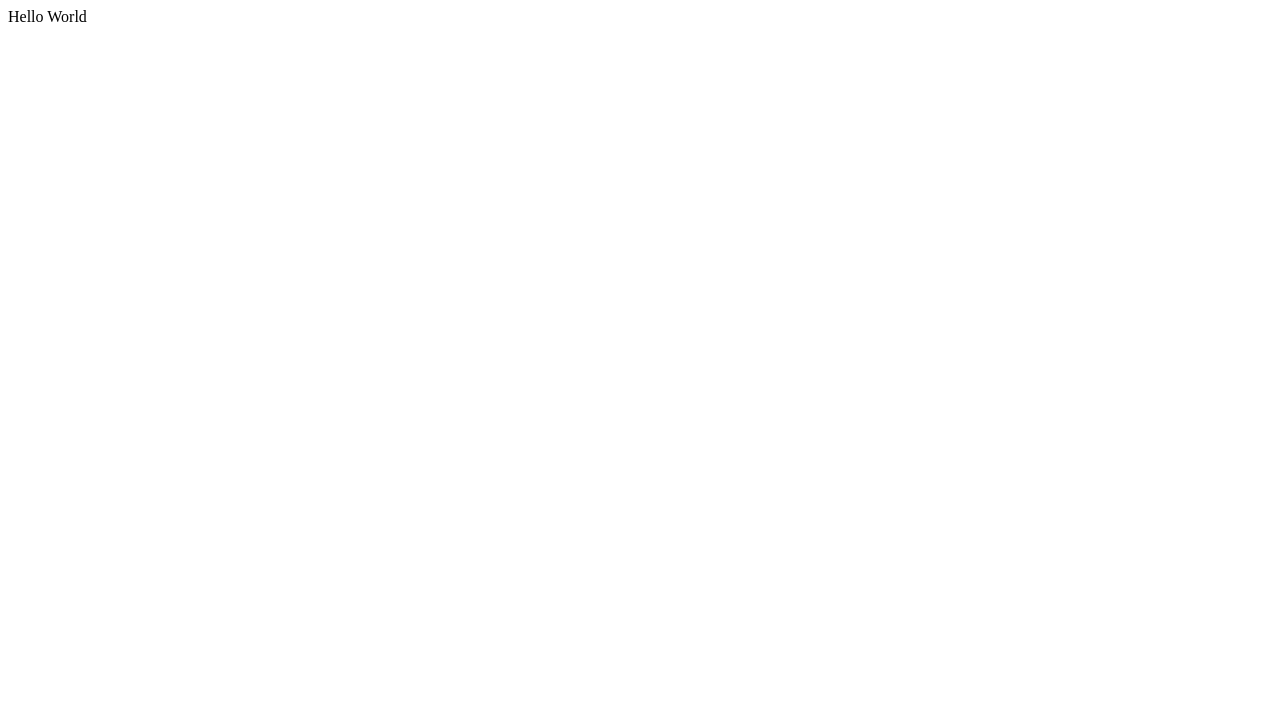
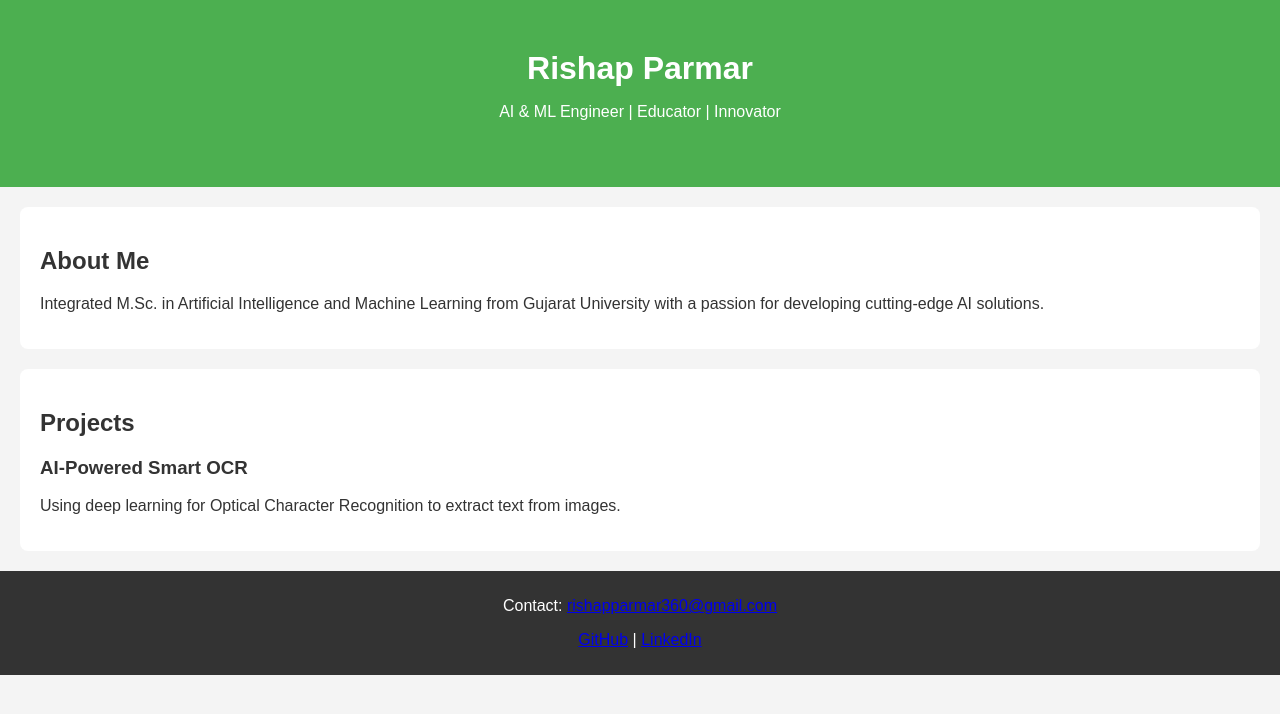
Before and after one commit to RishapParmar/rishapparmar.github.io, a plain HTML site: page index.html in a window 1280 px wide. Drawn offline with Linux system fonts and the light colour scheme.

Commit message:
Initial portfolio setup

```diff
--- /dev/null
+++ b/css/styles.css
@@ -0,0 +1,32 @@
+body {
+    font-family: Arial, sans-serif;
+    margin: 0;
+    padding: 0;
+    background-color: #f4f4f4;
+    color: #333;
+}
+
+header {
+    text-align: center;
+    padding: 50px;
+    background-color: #4CAF50;
+    color: white;
+}
+
+h1 {
+    margin: 0;
+}
+
+section {
+    padding: 20px;
+    margin: 20px;
+    background-color: white;
+    border-radius: 8px;
+}
+
+footer {
+    text-align: center;
+    padding: 10px;
+    background-color: #333;
+    color: white;
+}
--- a/index.html
+++ b/index.html
@@ -3,9 +3,34 @@
 <head>
     <meta charset="UTF-8">
     <meta name="viewport" content="width=device-width, initial-scale=1.0">
-    <title>Rishap Parmar</title>
+    <title>Rishap Parmar - AI & ML Engineer</title>
+    <link rel="stylesheet" href="css/styles.css">
 </head>
 <body>
-    Hello World
+    <header>
+        <h1>Rishap Parmar</h1>
+        <p>AI & ML Engineer | Educator | Innovator</p>
+    </header>
+
+    <section id="about">
+        <h2>About Me</h2>
+        <p>Integrated M.Sc. in Artificial Intelligence and Machine Learning from Gujarat University with a passion for developing cutting-edge AI solutions.</p>
+    </section>
+
+    <section id="projects">
+        <h2>Projects</h2>
+        <div class="project">
+            <h3>AI-Powered Smart OCR</h3>
+            <p>Using deep learning for Optical Character Recognition to extract text from images.</p>
+        </div>
+        <!-- Add more project sections as needed -->
+    </section>
+
+    <footer>
+        <p>Contact: <a href="mailto:rishapparmar360@gmail.com">rishapparmar360@gmail.com</a></p>
+        <p><a href="https://github.com/yourusername">GitHub</a> | <a href="https://www.linkedin.com/in/rishap-parmar-bb59971b9">LinkedIn</a></p>
+    </footer>
+
+    <script src="js/scripts.js"></script>
 </body>
 </html>
--- /dev/null
+++ b/js/scripts.js
@@ -0,0 +1,10 @@
+// Example: Smooth scrolling for internal links
+document.querySelectorAll('a[href^="#"]').forEach(anchor => {
+    anchor.addEventListener('click', function (e) {
+        e.preventDefault();
+
+        document.querySelector(this.getAttribute('href')).scrollIntoView({
+            behavior: 'smooth'
+        });
+    });
+});
```
